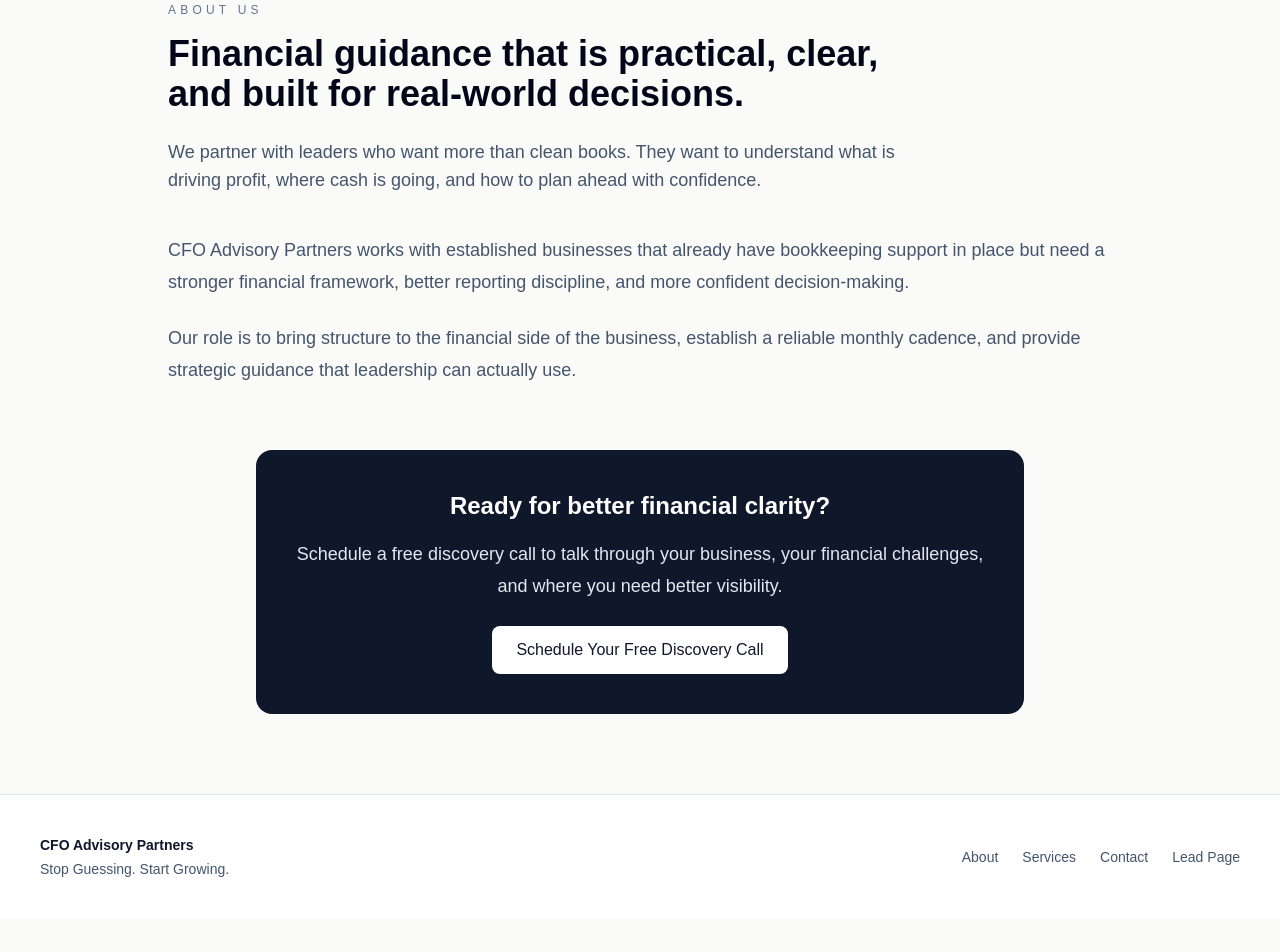
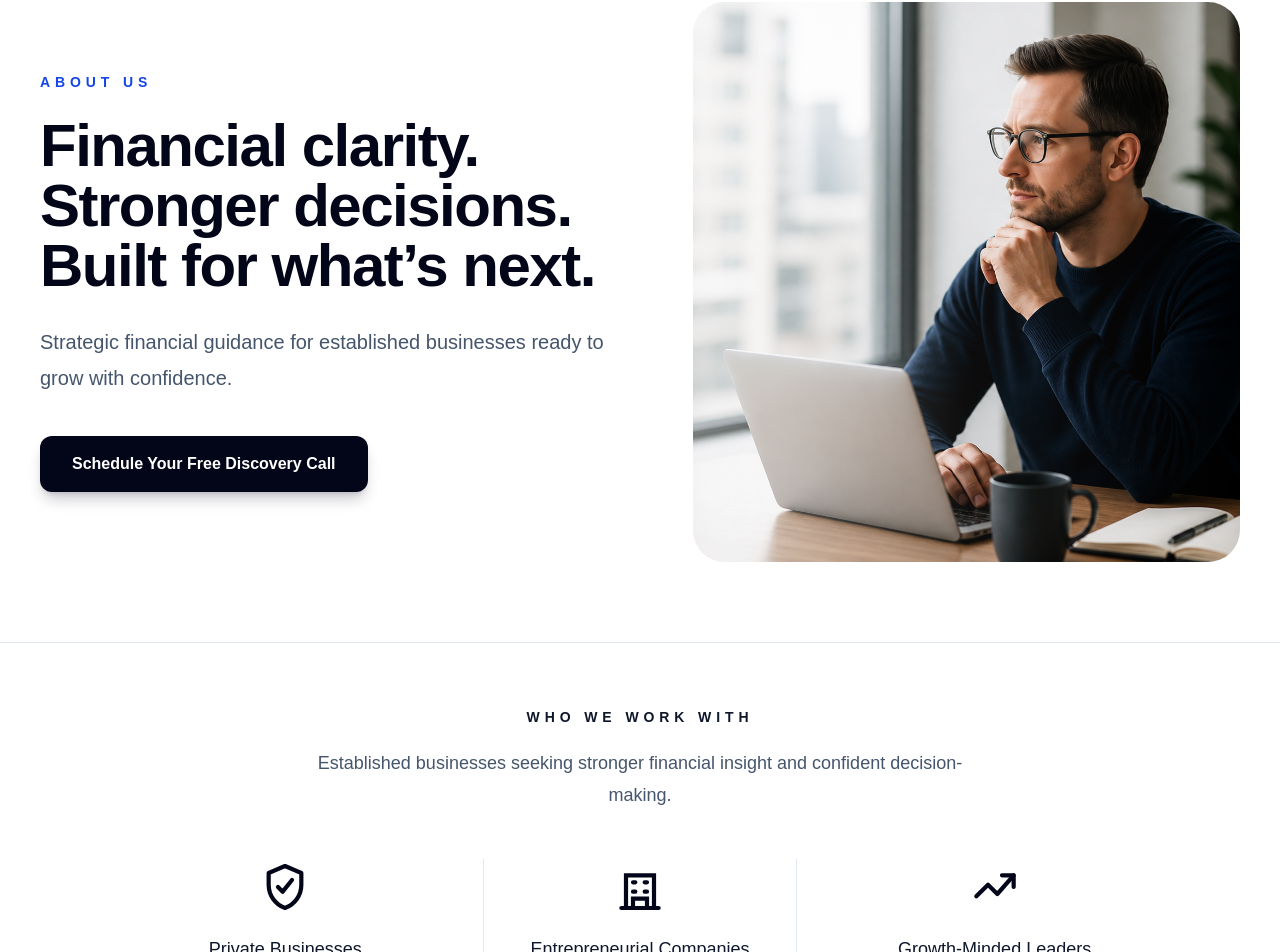
Before and after one commit to cfoadvisorypartners/cfo-advisory-partners-site, a Next.js app: page /about in a window 1280 px wide. Shown: the part 147-1099 px from the top of the page. Before the commit the page ends 1066 px from the top, so only its background shows below. Built offline with nearby package versions, Linux system fonts and the light colour scheme.

Commit message:
Redesign about page

```diff
--- a/src/app/about/page.tsx
+++ b/src/app/about/page.tsx
@@ -1,54 +1,177 @@
 import Link from "next/link";
-import { SiteFooter } from "@/components/site-footer";
 import { SiteHeader } from "@/components/site-header";
-import { SectionHeading } from "@/components/section-heading";
+
+function ShieldIcon() {
+  return (
+    <svg viewBox="0 0 24 24" className="h-14 w-14" fill="none">
+      <path
+        d="M12 3 5 6v5c0 4.5 2.8 8.5 7 10 4.2-1.5 7-5.5 7-10V6l-7-3Z"
+        stroke="currentColor"
+        strokeWidth="1.8"
+        strokeLinejoin="round"
+      />
+      <path
+        d="m9 12 2 2 4-5"
+        stroke="currentColor"
+        strokeWidth="1.8"
+        strokeLinecap="round"
+        strokeLinejoin="round"
+      />
+    </svg>
+  );
+}
+
+function BuildingIcon() {
+  return (
+    <svg viewBox="0 0 24 24" className="h-14 w-14" fill="none">
+      <path
+        d="M6 21V7h12v14"
+        stroke="currentColor"
+        strokeWidth="1.8"
+      />
+      <path
+        d="M9 21v-4h6v4M9 10h1M14 10h1M9 14h1M14 14h1M4 21h16"
+        stroke="currentColor"
+        strokeWidth="1.8"
+        strokeLinecap="round"
+      />
+    </svg>
+  );
+}
+
+function GrowthIcon() {
+  return (
+    <svg viewBox="0 0 24 24" className="h-14 w-14" fill="none">
+      <path
+        d="M4 16 9 11l4 4 7-8"
+        stroke="currentColor"
+        strokeWidth="1.8"
+        strokeLinecap="round"
+        strokeLinejoin="round"
+      />
+      <path
+        d="M15 7h5v5"
+        stroke="currentColor"
+        strokeWidth="1.8"
+        strokeLinecap="round"
+        strokeLinejoin="round"
+      />
+    </svg>
+  );
+}
 
 export default function AboutPage() {
   return (
-    <div className="min-h-screen bg-stone-50 text-slate-900">
+    <div className="min-h-screen bg-white text-slate-950">
       <SiteHeader />
-      <main className="mx-auto max-w-5xl px-6 py-20 lg:px-10">
 
-        <SectionHeading
-          eyebrow="About Us"
-          title="Financial guidance that is practical, clear, and built for real-world decisions."
-          description="We partner with leaders who want more than clean books. They want to understand what is driving profit, where cash is going, and how to plan ahead with confidence."
-        />
+      <main>
+        <section className="relative overflow-hidden bg-white">
+          <div className="mx-auto grid min-h-[640px] max-w-7xl items-center gap-12 px-6 py-20 lg:grid-cols-[1.05fr_0.95fr] lg:px-10">
+            <div className="relative z-10">
+              <p className="text-sm font-semibold uppercase tracking-[0.35em] text-blue-700">
+                About Us
+              </p>
 
-        <div className="mt-10 space-y-6 text-lg leading-8 text-slate-600">
-          <p>
-            CFO Advisory Partners works with established businesses that already have bookkeeping support in place but need a stronger financial framework, better reporting discipline, and more confident decision-making.
-          </p>
-          <p>
-            Our role is to bring structure to the financial side of the business, establish a reliable monthly cadence, and provide strategic guidance that leadership can actually use.
-          </p>
-        </div>
+              <h1 className="mt-6 max-w-3xl text-5xl font-semibold tracking-tight text-slate-950 sm:text-6xl">
+                Financial clarity. Stronger decisions. Built for what’s next.
+              </h1>
 
-        {/* CTA SECTION */}
-        <section className="mt-16 rounded-2xl bg-slate-900 p-10 text-center max-w-3xl mx-auto">
-          <h2 className="text-2xl font-semibold text-white">
-            Ready for better financial clarity?
-          </h2>
+              <p className="mt-7 max-w-2xl text-xl leading-9 text-slate-600">
+                Strategic financial guidance for established businesses ready
+                to grow with confidence.
+              </p>
 
-          <p className="mt-4 text-lg leading-8 text-slate-200">
-            Schedule a free discovery call to talk through your business,
-            your financial challenges, and where you need better visibility.
-          </p>
+              <div className="mt-10">
+                <Link
+                  href="/lead"
+                  className="inline-flex items-center justify-center rounded-xl bg-slate-950 px-8 py-4 text-base font-semibold !text-white shadow-lg shadow-slate-950/20 transition hover:bg-blue-700 hover:!text-white"
+                >
+                  Schedule Your Free Discovery Call
+                </Link>
+              </div>
+            </div>
 
-          <div className="mt-6">
-            <Link href="/lead" className="inline-block no-underline">
-              <span
-                className="inline-block rounded-lg bg-white px-6 py-3 text-base font-medium hover:bg-slate-100"
-                style={{ color: "#0f172a" }}
-              >
-                Schedule Your Free Discovery Call
-              </span>
-            </Link>
+            <div className="relative hidden h-[560px] overflow-hidden rounded-[2rem] lg:block">
+              <img
+                src="/images/about/about-hero.jpg"
+                alt="Business owner reviewing financial strategy"
+                className="h-full w-full object-cover"
+              />
+              <div className="absolute inset-0 bg-gradient-to-l from-transparent via-white/5 to-white/40" />
+            </div>
           </div>
         </section>
 
+        <section className="border-y border-slate-200 bg-white px-6 py-16 lg:px-10">
+          <div className="mx-auto max-w-5xl text-center">
+            <p className="text-sm font-semibold uppercase tracking-[0.35em] text-slate-900">
+              Who We Work With
+            </p>
+
+            <p className="mx-auto mt-5 max-w-2xl text-lg leading-8 text-slate-600">
+              Established businesses seeking stronger financial insight and
+              confident decision-making.
+            </p>
+
+            <div className="mt-12 grid gap-10 md:grid-cols-3">
+              <div className="flex flex-col items-center text-center">
+                <div className="text-slate-950">
+                  <ShieldIcon />
+                </div>
+                <h2 className="mt-5 text-lg font-medium text-slate-900">
+                  Private Businesses
+                </h2>
+              </div>
+
+              <div className="flex flex-col items-center border-slate-200 text-center md:border-x">
+                <div className="text-slate-950">
+                  <BuildingIcon />
+                </div>
+                <h2 className="mt-5 text-lg font-medium text-slate-900">
+                  Entrepreneurial Companies
+                </h2>
+              </div>
+
+              <div className="flex flex-col items-center text-center">
+                <div className="text-slate-950">
+                  <GrowthIcon />
+                </div>
+                <h2 className="mt-5 text-lg font-medium text-slate-900">
+                  Growth-Minded Leaders
+                </h2>
+              </div>
+            </div>
+          </div>
+        </section>
+
+        <section className="relative overflow-hidden bg-slate-950 px-6 py-20 text-white lg:px-10">
+          <div className="absolute inset-0 opacity-20">
+            <div className="absolute -right-24 -top-24 h-96 w-96 rounded-full border border-blue-400/40" />
+            <div className="absolute -right-10 top-24 h-72 w-72 rounded-full border border-blue-400/30" />
+            <div className="absolute bottom-[-120px] left-[-120px] h-96 w-96 rounded-full border border-blue-400/20" />
+          </div>
+
+          <div className="relative mx-auto max-w-4xl text-center">
+            <h2 className="text-4xl font-semibold tracking-tight">
+              Confidence comes from clarity.
+            </h2>
+
+            <p className="mt-6 text-xl leading-8 text-slate-200">
+              Let’s start a conversation about your business.
+            </p>
+
+            <div className="mt-10">
+              <Link
+                href="/lead"
+                className="inline-flex items-center justify-center rounded-xl bg-white px-8 py-4 text-base font-semibold text-slate-950 transition hover:bg-slate-100"
+              >
+                Schedule Your Free Discovery Call
+              </Link>
+            </div>
+          </div>
+        </section>
       </main>
-      <SiteFooter />
     </div>
   );
 }
```
Also changed, not shown: public/images/about/about-hero.jpg (added).
